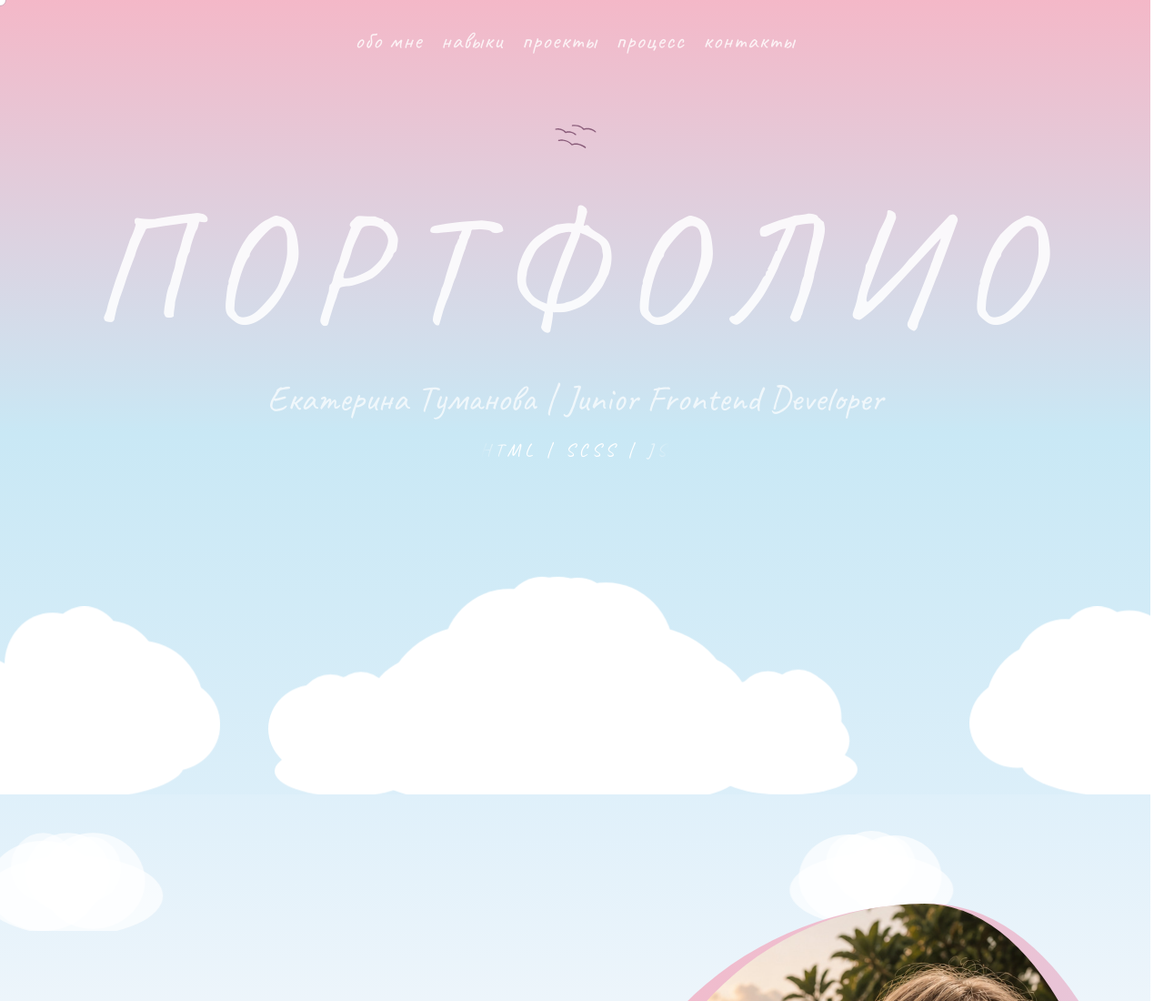
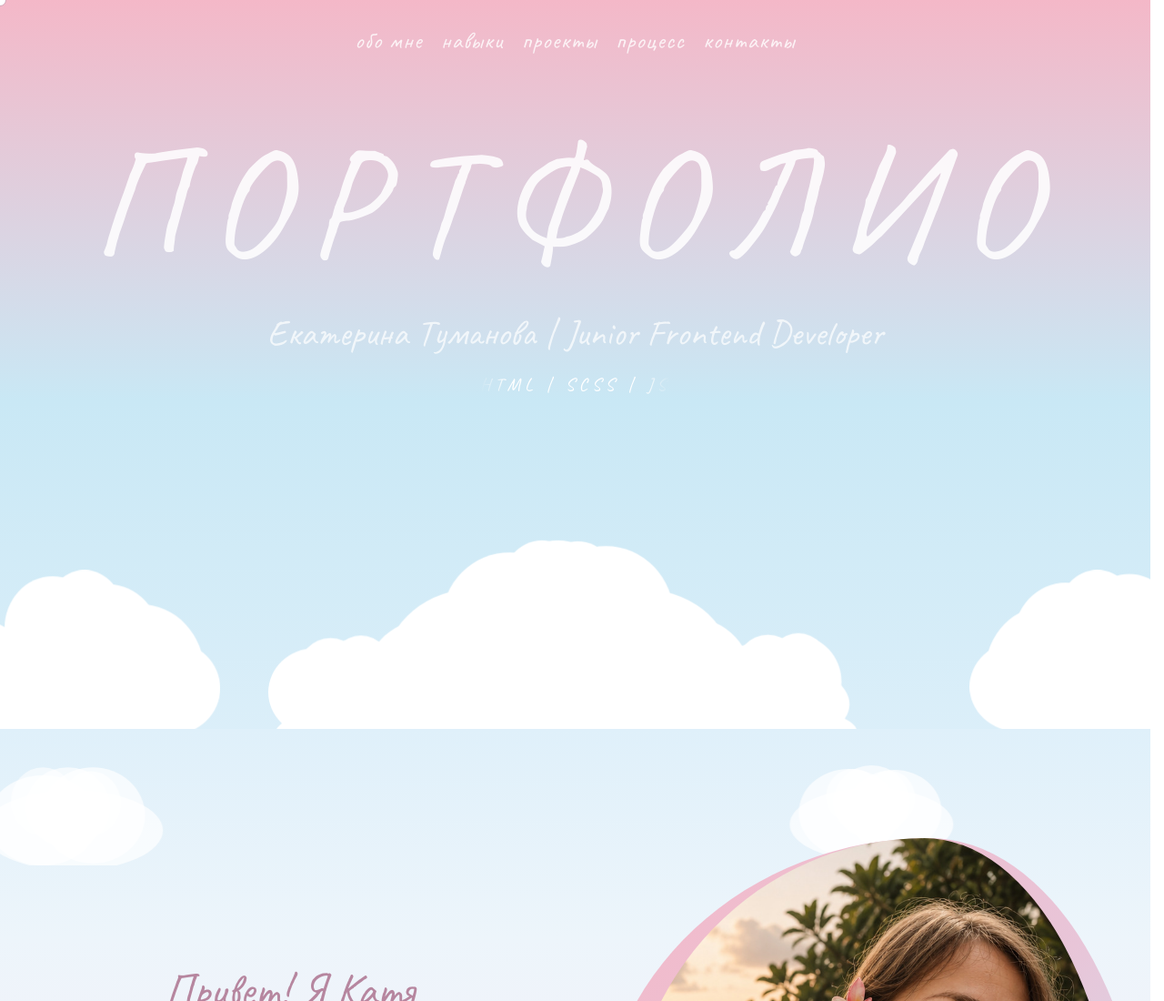
Before and after one commit to KatyMist/Portfolio, a website with bundled scripts: page index.html in a window 1280 px wide. Shown: the top 1100 px of the page at 91% size. Built offline with nearby package versions, Linux system fonts and the light colour scheme.

Commit message:
update project

```diff
--- a/index.html
+++ b/index.html
@@ -84,8 +84,9 @@
     </div>
     </div>
 
+
     <main>
-        <section class="hero">
+        <section class="hero"> <!-- БУРГЕР-КНОПКА -->
             <button class="burger" type="button" aria-label="Открыть меню" data-js-burger>
                 <span class="burger__line"></span>
                 <span class="burger__line"></span>
@@ -102,20 +103,6 @@
                 </ul>
             </nav>
             <div class="hero__content">
-                <a href="#" class="hero__logo" aria-label="Наверх">
-                    <svg
-                        class="hero__logo-svg"
-                        xmlns="http://www.w3.org/2000/svg"
-                        viewBox="0 0 512 512"
-                        aria-hidden="true"
-                    >
-                        <g transform="translate(0 512) scale(0.1 -0.1)" fill="currentColor">
-                            <path d="M2365 3653 c-73 -7 -143 -24 -155 -39 -17 -20 -15 -63 3 -81 13 -14 31 -14 152 -2 354 34 668 -75 883 -306 28 -30 57 -55 64 -55 7 0 54 12 103 26 113 32 281 42 392 24 189 -30 401 -125 541 -243 49 -41 89 -48 115 -19 27 30 20 57 -28 101 -143 132 -403 249 -625 282 -107 15 -290 6 -390 -19 l-75 -20 -55 51 c-129 118 -298 215 -450 257 -141 39 -328 56 -475 43z"/>
-                            <path d="M815 3314 c-11 -2 -46 -6 -78 -9 -65 -7 -97 -30 -97 -68 0 -13 9 -32 19 -41 18 -16 29 -17 134 -5 286 30 543 -54 732 -238 41 -40 78 -73 82 -73 4 0 54 12 112 26 94 24 118 26 230 21 100 -4 143 -10 211 -32 113 -37 221 -92 311 -159 79 -60 106 -67 133 -37 31 34 17 71 -46 121 -123 99 -304 182 -467 215 -101 21 -313 16 -400 -9 l-55 -15 -55 52 c-145 137 -336 222 -554 246 -91 10 -167 12 -212 5z"/>
-                            <path d="M1100 2270 c-155 -14 -200 -38 -186 -96 10 -39 38 -47 119 -33 115 21 352 16 474 -10 250 -52 408 -138 599 -323 45 -43 84 -78 86 -78 2 0 41 11 86 24 124 38 228 49 376 43 255 -10 496 -103 722 -278 42 -32 85 -59 95 -59 25 0 61 48 53 74 -7 28 -60 74 -159 141 -168 113 -377 198 -568 231 -132 23 -359 15 -484 -18 l-93 -24 -42 44 c-195 200 -481 330 -797 362 -113 11 -154 11 -281 0z"/>
-                        </g>
-                    </svg>
-                </a>
                 <h1 class="hero__title">ПОРТФОЛИО</h1>
                 <p class="hero__name">Екатерина Туманова | Junior Frontend Developer</p>
                 <p class="hero__tech">HTML | SCSS | JS</p>
--- a/scripts/ProjectsAccordion.js
+++ b/scripts/ProjectsAccordion.js
@@ -20,8 +20,16 @@ export default class ProjectsAccordion {
                 item.style.backgroundPosition = 'center';
             }
 
+            // На десктопе — mouseenter
             item.addEventListener('mouseenter', () => {
                 if (window.innerWidth > 768) this.setActive(i);
+            });
+
+            // На мобильной — клик для переключения
+            item.addEventListener('click', () => {
+                if (window.innerWidth <= 768) {
+                    this.setActive(i);
+                }
             });
         });
 
@@ -36,6 +44,9 @@ export default class ProjectsAccordion {
             const centeredInView = rect.top <= 100 && rect.bottom >= window.innerHeight - 100;
 
             if (!centeredInView) return;
+
+            // На мобильной скролл не работает для проектов
+            if (window.innerWidth <= 768) return;
 
             const goingDown = e.deltaY > 0;
 
```
